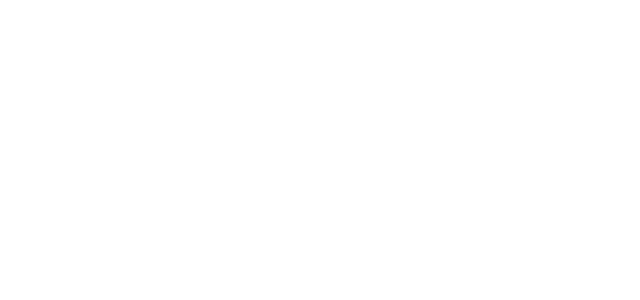
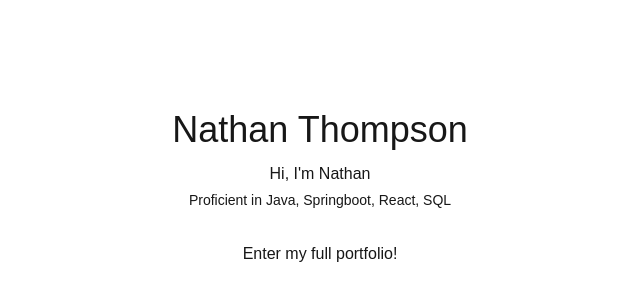
Before and after one commit to nathant1234567/nathan-portfolio, a Next.js app: page / in a window 1280 px wide. Shown: the part 212-512 px from the top of the page, without its empty margins (320-960 px from the left). Built offline with nearby package versions, Linux system fonts and the light colour scheme.

Commit message:
added landing page

```diff
--- a/package.json
+++ b/package.json
@@ -9,6 +9,7 @@
     "lint": "eslint"
   },
   "dependencies": {
+    "@gsap/react": "^2.1.2",
     "gsap": "^3.13.0",
     "next": "16.0.0",
     "react": "19.2.0",
--- a/src/app/page.tsx
+++ b/src/app/page.tsx
@@ -1,12 +1,13 @@
 import Image from "next/image";
 import HeroSection from "../components/HeroSection";
+import SimpleHome from "../components/SimpleHome";
 
 
 export default function Home() {
   return (
     <div>
       <main >
-
+        <SimpleHome />
       </main>
     </div>
   );
--- /dev/null
+++ b/src/components/SimpleHome.tsx
@@ -0,0 +1,24 @@
+'use client';
+import { useEffect } from "react";
+import Link from "next/link";
+import gsap from 'gsap'; // <-- import GSAP
+import { useGSAP } from '@gsap/react';
+gsap.registerPlugin(useGSAP);
+
+export default function SimpleHome() {
+    useGSAP(() => {
+        gsap.from('.fade', { opacity: 0 , y : 30, duration: 1, stagger: 0.2});
+    }, []);
+
+    return (
+        <main className="h-screen flex flex-col justify-center items-center text-center">
+            <h1 className="fade text-4xl font-bold>">Nathan Thompson</h1>
+            <p className="fade mt-3 text-grey-600">Hi, I&#39;m Nathan</p>
+            <p className="fade mt-1 text-sm">Proficient in Java, Springboot, React, SQL</p>
+
+            <div className="fade mt-8">
+                <p>Enter my full portfolio!</p>
+            </div>
+        </main>
+    )
+}
```
Also changed, not shown: 1 other file (tests, documents, lock files or other folders).
